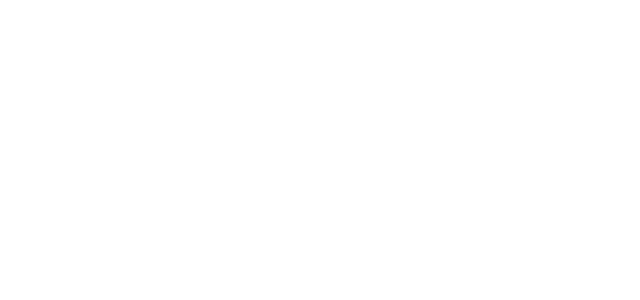
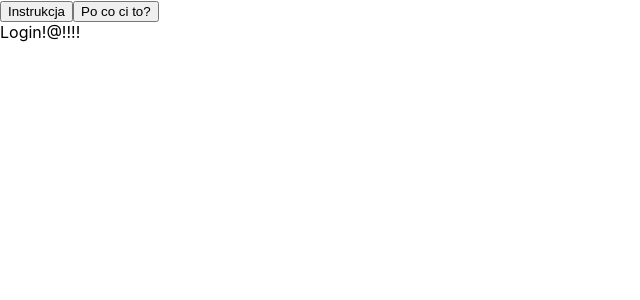
Before and after one commit to YuliiaZaliesna/habitstracker, a React (Create React App) app: page /home in a window 1280 px wide. Before the commit this address had no page. Shown: the top 300 px of the page, without its empty margins (0-640 px from the left). Built offline with nearby package versions, Linux system fonts and the light colour scheme.

Commit message:
Added homepage and components

```diff
--- a/src/App.js
+++ b/src/App.js
@@ -7,7 +7,7 @@
       <header className="App-header">
         <img src={logo} className="App-logo" alt="logo" />
         <p>
-          fghnjhmgfgh <code>src/App.js</code> and save to reload.
+          fghnjhmgfgvfvffh <code>src/App.js</code> and save to reload.
         </p>
         <a
           className="App-link"
--- a/src/index.js
+++ b/src/index.js
@@ -2,6 +2,7 @@
 import ReactDOM from 'react-dom/client';
 import './index.css';
 import App from './App';
+import Homepage from './pages/Homepage/Homepage';
 import reportWebVitals from './reportWebVitals';
 import {BrowserRouter, Routes, Route} from "react-router-dom";
 
@@ -9,8 +10,8 @@
 root.render(
     <BrowserRouter>
         <Routes>
-            <Route path="/" element={<App />}>
-            </Route>
+            <Route path="/" element={<App />}/>
+            <Route path="/home" element={<Homepage />}/>
         </Routes>
     </BrowserRouter>
 );
--- /dev/null
+++ b/src/pages/Homepage/Homepage.jsx
@@ -0,0 +1,15 @@
+import Login from "./components/Login/Login";
+import Header from "./components/Header/Header";
+import PageTypes from "./helpers/PageTypes";
+
+function Homepage(){
+
+    return (
+        <div>
+            <Header pageType={PageTypes.HOMEPAGE}/>
+            <Login/>
+        </div>
+    );
+}
+
+export default Homepage;
--- /dev/null
+++ b/src/pages/Homepage/components/Header/Header.jsx
@@ -0,0 +1,15 @@
+import PageTypes from "../../helpers/PageTypes";
+
+function Header(props){
+    const { pageType } = props; // => const pageType = props.pageType
+    console.log('=============>', props);
+    return(
+        <div>
+            {pageType !== PageTypes.INSTRUKCJA ? <button>Instrukcja</button> : "" }
+            {pageType !== PageTypes.FAQ ? <button>Po co ci to?</button> : "" }
+            {pageType !== PageTypes.HOMEPAGE ? <button>Zaloguj się</button> : "" }
+            {pageType !== PageTypes.HOMEPAGE ? <button>Zarejestruj się</button> : "" }
+        </div>
+    )
+}
+export default Header;
--- /dev/null
+++ b/src/pages/Homepage/components/Login/Login.jsx
@@ -0,0 +1,6 @@
+function Login(){
+    return(
+        <div>Login!@!!!!</div>
+    );
+}
+export default  Login;
--- /dev/null
+++ b/src/pages/Homepage/helpers/PageTypes.jsx
@@ -0,0 +1,6 @@
+const PageTypes = {
+    HOMEPAGE: 0,
+    INSTRUKCJA: 1,
+    FAQ: 2
+};
+export default PageTypes;
```
